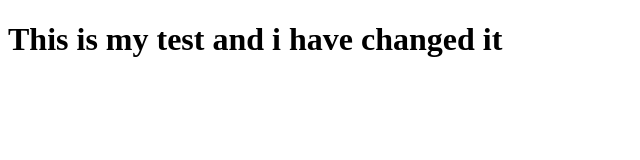
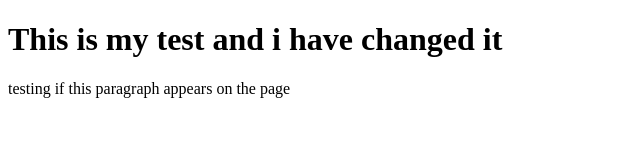
Before and after one commit to PR9Skirttt/PR9Skirttt.github.io, a plain HTML site: page index.html in a window 1280 px wide. Shown: the whole page, without its empty margins (0-640 px from the left). Drawn offline with Linux system fonts and the light colour scheme.

Commit message:
added a paragraph to test it appears

```diff
--- a/index.html
+++ b/index.html
@@ -8,5 +8,6 @@
 
 <body>
     <h1>This is my test and i have changed it </h1>
+    <p>testing if this paragraph appears on the page</p>
 </body>
 </html>
```
